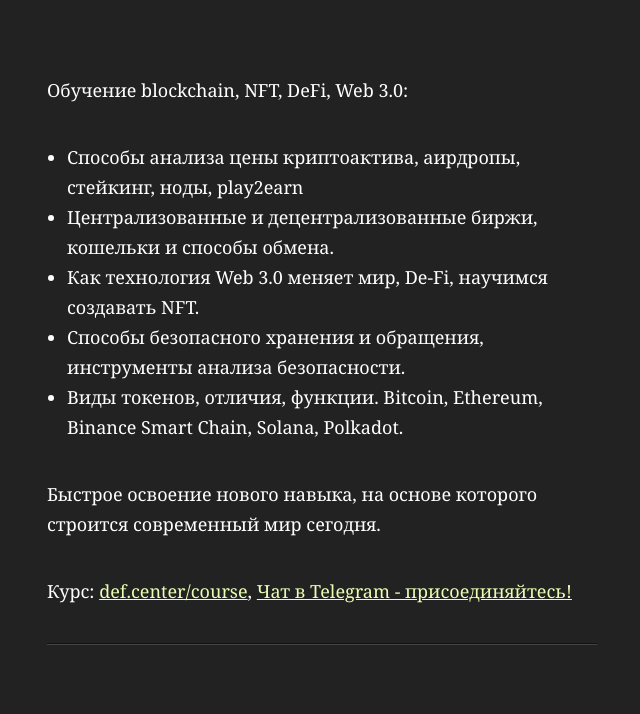
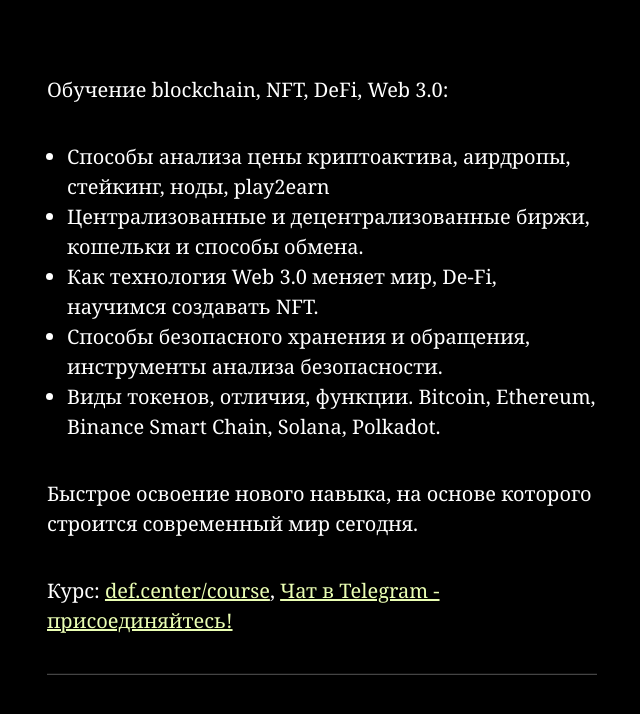
Before and after one commit to defcenter/defcenter.github.io, a Jekyll site: the page built from index.html, in a window 1280 px wide. Shown: the top 714 px of the page, without its empty margins (318-958 px from the left). Built offline with Jekyll 4.4.1, drawn with Linux system fonts in a browser that asks for light colours.

Commit message:
Update index.html

```diff
--- a/index.html
+++ b/index.html
@@ -13,10 +13,10 @@
     <link href="{{ site.baseurl }}/favicon.ico" rel="shortcut icon" type="image/ico">
     <style type="text/css">
       html {
-        background: #222222;
+        background: #000000;
         color: #ffffff;
         font-family: "Georgia", "Times New Roman", serif;
-        font-size: 18px;
+        font-size: 20px;
         line-height: 30px;
       }
 
```
